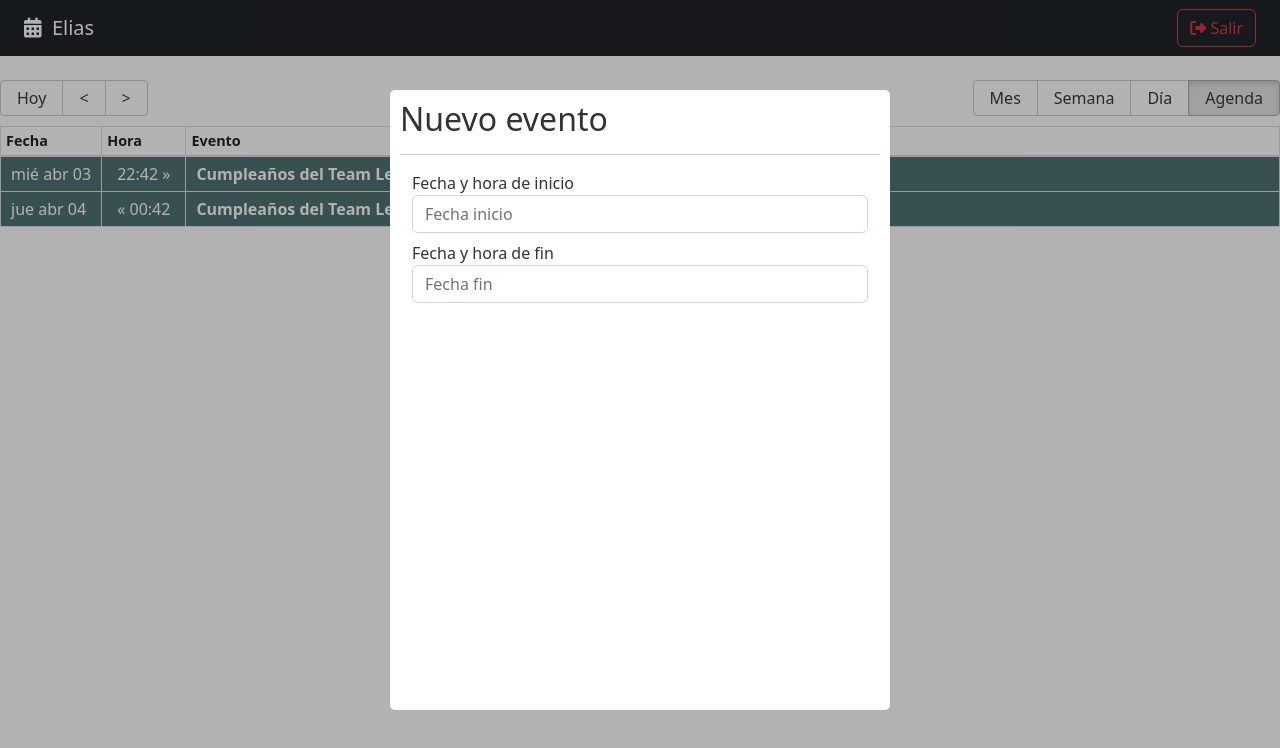
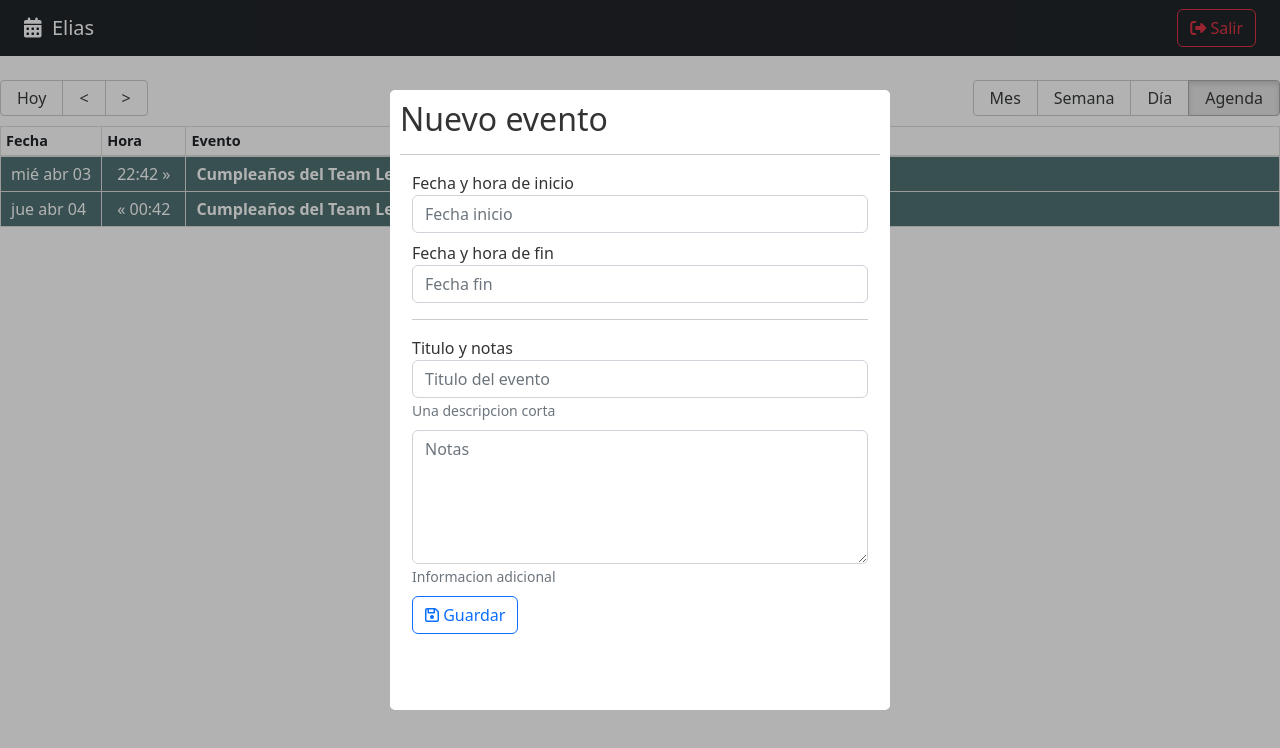
Before and after one commit to SeguraElias/agenda-eventos, a React (Vite) app in the folder agenda-eventos/: page / in a window 1280 px wide. Shown: the top 748 px of the page. Built offline with nearby package versions, Linux system fonts and the light colour scheme.

Commit message:
addes changes on calendar modal

```diff
--- a/agenda-eventos/src/calendar/components/CalendarModal.jsx
+++ b/agenda-eventos/src/calendar/components/CalendarModal.jsx
@@ -1,6 +1,5 @@
 import { useState } from 'react';
 import Modal from 'react-modal';
-import '../../styles.css'
 
 const customStyles = {
   content: {
@@ -47,6 +46,38 @@ export const Calendarmodal = () => {
             <label>Fecha y hora de fin</label>
             <input type="text" placeholder="Fecha fin" className="form-control" />
           </div>
+
+          <hr />
+          <div className="form-group mb-2">
+            <label>Titulo y notas</label>
+            <input
+              type="text"
+              className="form-control"
+              placeholder='Titulo del evento'
+              autoComplete='off' />
+            <small className='form-text text-muted'>Una descripcion corta</small>
+          </div>
+
+          <div className="form-group mb-2">
+            <textarea
+              type='text'
+              className='form-control'
+              name="notes"
+              rows="5"
+              placeholder='Notas'
+              >
+
+            </textarea>
+            <small className='form-text text-muted'>Informacion adicional</small>
+          </div>
+
+          <button
+            className="btn btn-outline-primary btn-block"
+            type='submit'>
+              <i className="far fa-save"></i>
+              &nbsp;
+              <span>Guardar</span>
+          </button>
         </form>
       </Modal>
 
--- a/agenda-eventos/src/main.jsx
+++ b/agenda-eventos/src/main.jsx
@@ -1,7 +1,7 @@
 import React from 'react'
 import ReactDOM from 'react-dom/client'
 import CalendarApp from './CalendarApp.jsx'
-import './style.css'
+import './styles.css'
 
 ReactDOM.createRoot(document.getElementById('root')).render(
   <React.StrictMode>
```
